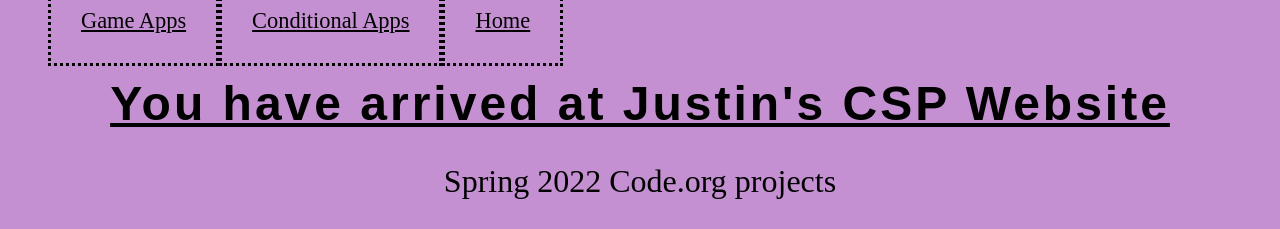
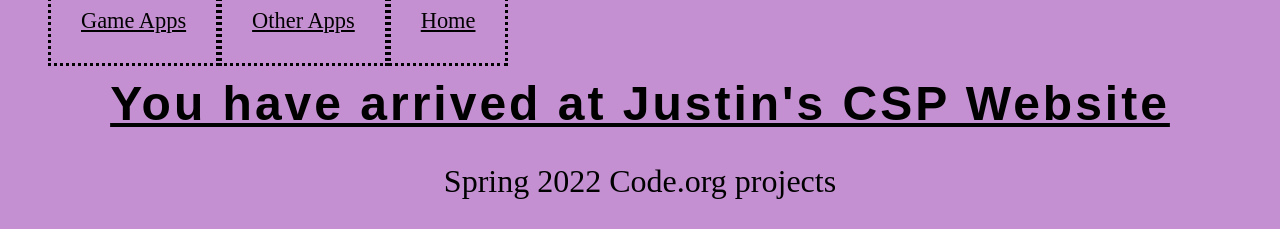
Before and after one commit to WVCS/website-justinibay, a plain HTML site: page index.html in a window 1280 px wide. Shown: the top 229 px of the page. Drawn offline with Linux system fonts and the light colour scheme.

Commit message:
Update index.html

```diff
--- a/index.html
+++ b/index.html
@@ -4,7 +4,7 @@
     <center>
        <ul>
       <li><a href="GameApps.html"> Game Apps</a></li>
-      <li><a href="ConditionalApps.html"> Conditional Apps</a></li>
+      <li><a href="OtherApps.html"> Other Apps</a></li>
       <li><a href="index.html"> Home </a></li>
     </ul>
     <br> <br>
```
